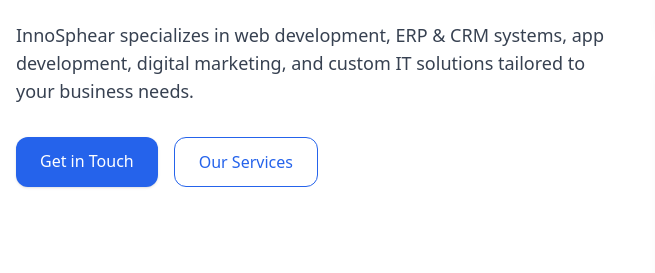
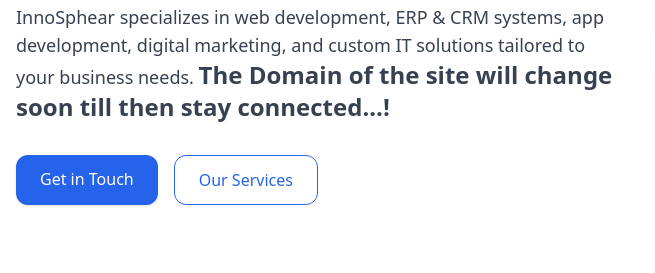
Before and after one commit to Ujjwal0620/innosphear, a plain HTML site: page Index.html in a window 1280 px wide. Shown: the part 416-689 px from the top of the page, 0-655 px from the left. Drawn offline with nearby package versions, Linux system fonts and the light colour scheme.

Commit message:
Update Index.html

```diff
--- a/Index.html
+++ b/Index.html
@@ -52,6 +52,7 @@
         </h1>
         <p class="mt-6 text-gray-700 text-lg">
           InnoSphear specializes in web development, ERP & CRM systems, app development, digital marketing, and custom IT solutions tailored to your business needs.
+          <span class="text-2xl font-bold">The Domain of the site will change soon till then stay connected...!</span>
         </p>
         <div class="mt-8 flex flex-wrap gap-4">
           <a href="https://docs.google.com/forms/d/e/1FAIpQLSd4_25x8avuAftPSyarfmk7Z_C14pG77RrsnTeboM_45kd2sg/viewform?usp=dialog" class="bg-blue-600 text-white px-6 py-3 rounded-xl shadow hover:bg-blue-700 transition duration-300">
```
